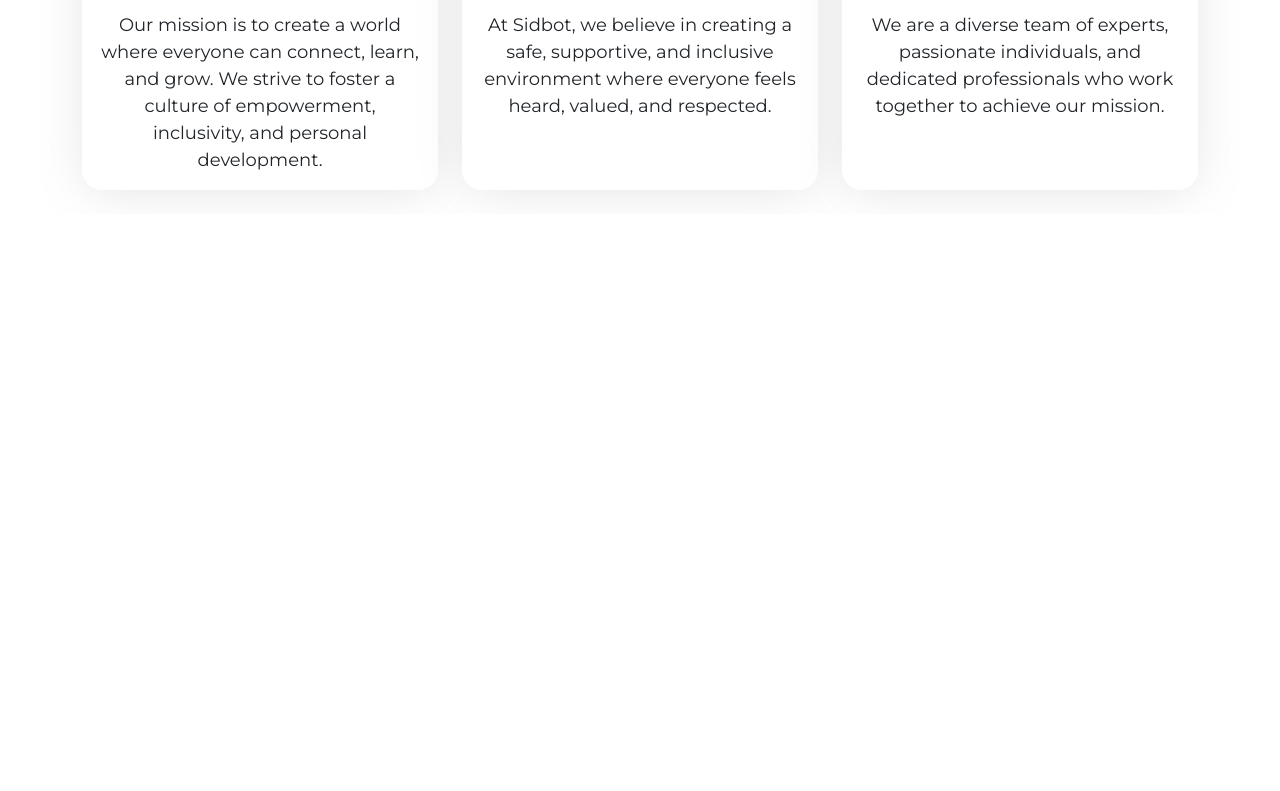
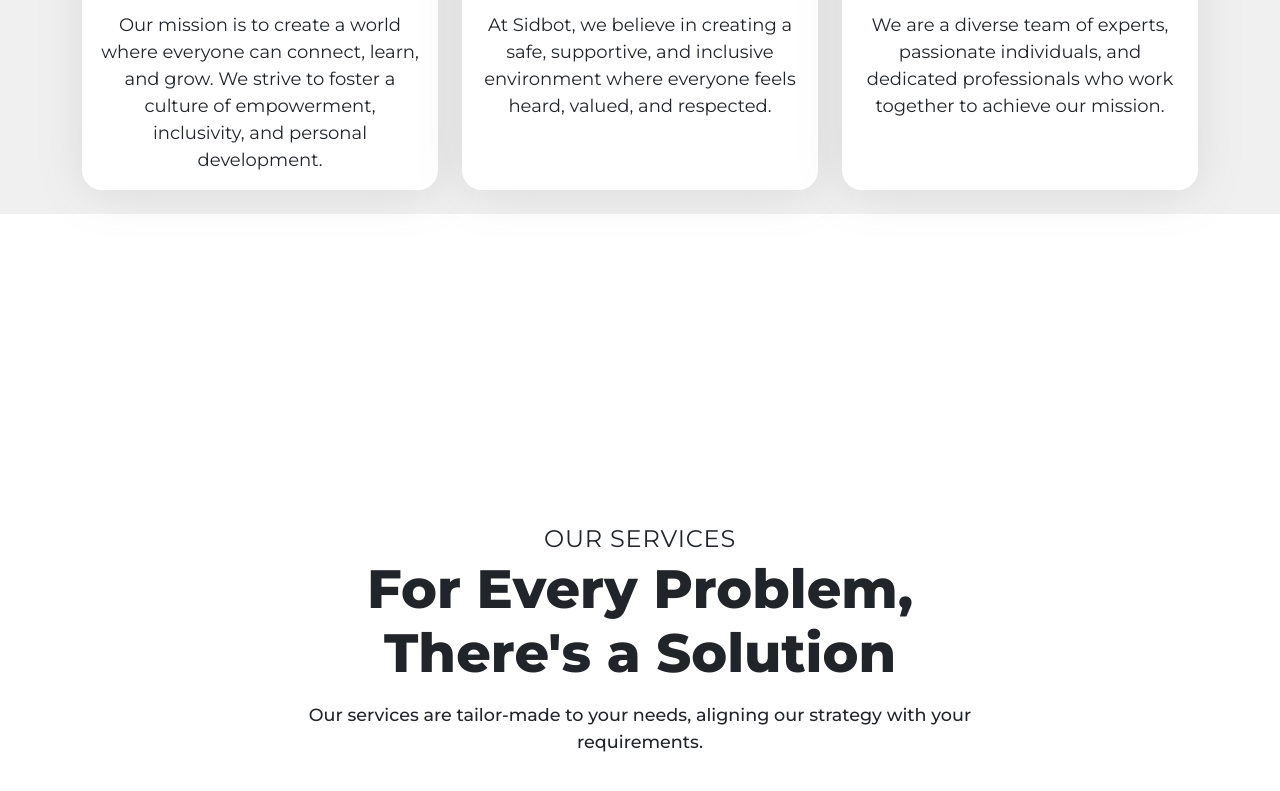
Before and after one commit to plex-op/siddot-website, a React (Vite) app: page / in a window 1280 px wide. Shown: the part 1581-2372 px from the top of the page. Before the commit the page ends 1795 px from the top, so only its background shows below. Built offline with nearby package versions, Linux system fonts and the light colour scheme.

Commit message:
our service section heading

```diff
--- a/src/App.jsx
+++ b/src/App.jsx
@@ -2,6 +2,7 @@ import Header from "./Components/Header";
 import { Home } from "./Components/Home";
 import ClientLogoImg from "./Components/ClientLogo";
 import AboutUs from "./Components/AboutUs";
+import { ServicesHeading } from "./Components/ServicesHeading.jsx";
 
 export const App = () => {
   return (
@@ -10,6 +11,7 @@ export const App = () => {
       <Home />
       <ClientLogoImg />
       <AboutUs />
+      <ServicesHeading />
     </>
   );
 };
--- /dev/null
+++ b/src/Components/ServicesHeading.jsx
@@ -0,0 +1,42 @@
+import React from "react";
+import { Container } from "react-bootstrap";
+
+export const ServicesHeading = () => {
+  return (
+    <Container className="mt-5 vh-100 d-flex justify-content-center align-items-center">
+      <div className="text-center mb-5 services-heading">
+        <span
+          style={{
+            fontSize: "1.5rem",
+            letterSpacing: ".8px",
+            marginBottom: "1.5rem",
+          }}
+        >
+          OUR SERVICES
+        </span>
+        <h2
+          style={{
+            fontWeight: "800",
+            fontSize: "3.375rem",
+            maxWidth: "580px",
+            margin: "0 auto",
+            marginBottom: "1rem",
+          }}
+        >
+          For Every Problem, <span>There's a Solution</span>
+        </h2>
+        <p
+          style={{
+            fontWeight: "500",
+            fontSize: "1.1rem",
+            maxWidth: "680px",
+            margin: "0 auto",
+          }}
+        >
+          Our services are tailor-made to your needs, aligning our strategy with
+          your requirements.
+        </p>
+      </div>
+    </Container>
+  );
+};
--- a/src/index.css
+++ b/src/index.css
@@ -44,6 +44,17 @@
     .client-logo{
         margin-top: 5rem !important;
     }
+    /* services-heading */
+    .services-heading span{
+        font-size: 1.1rem !important;
+    }
+    .services-heading h2{
+        font-size: 2rem !important;
+    }
+    .services-heading p{
+        font-size: 1rem !important;
+    }
+
 }
 @media (max-width: 568px) {
     .home-container{
```
Also changed, not shown: src/Components/ServicesCard.jsx (added).
